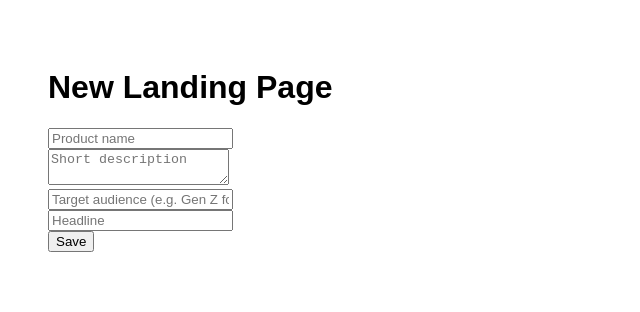
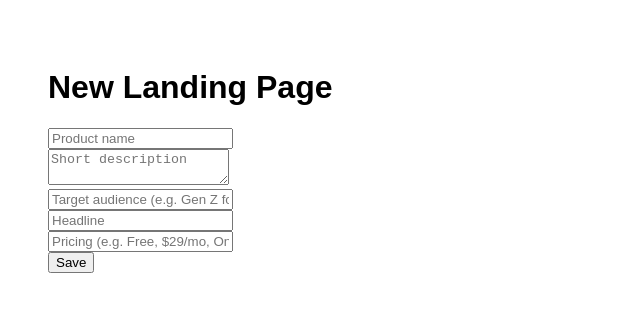
Before and after one commit to abdulmuqeeth06/my-first-AI-powered-landing-page-waitlist-generator, a Next.js app: page /dashboard/new in a window 1280 px wide. Shown: the top 312 px of the page, without its empty margins (0-640 px from the left). Built offline with nearby package versions, Linux system fonts and the light colour scheme; no server answers.

Commit message:
Add real dashboard UI

```diff
--- a/app/dashboard/new/page.tsx
+++ b/app/dashboard/new/page.tsx
@@ -10,8 +10,9 @@ export default function NewLandingPage() {
 
   const [productName, setProductName] = useState("");
   const [description, setDescription] = useState("");
+  const [audience, setAudience] = useState("");
   const [headline, setHeadline] = useState("");
-  const [audience, setAudience] = useState("");
+  const [pricing, setPricing] = useState("");
   const [error, setError] = useState<string | null>(null);
   const [loading, setLoading] = useState(false);
 
@@ -33,8 +34,9 @@ export default function NewLandingPage() {
       user_id: user.id,
       product_name: productName,
       description,
+      audience,
       headline,
-      audience,
+      pricing,
     });
 
     setLoading(false);
@@ -45,8 +47,9 @@ export default function NewLandingPage() {
       alert("Landing page saved");
       setProductName("");
       setDescription("");
+      setAudience("");
       setHeadline("");
-      setAudience("");
+      setPricing("");
     }
   };
 
@@ -82,6 +85,13 @@ export default function NewLandingPage() {
       />
       <br />
 
+      <input
+        placeholder="Pricing (e.g. Free, $29/mo, One-time $49)"
+        value={pricing}
+        onChange={(e) => setPricing(e.target.value)}
+      />
+      <br />
+
       {error && <p style={{ color: "red" }}>{error}</p>}
 
       <button onClick={handleSave} disabled={loading}>
```
